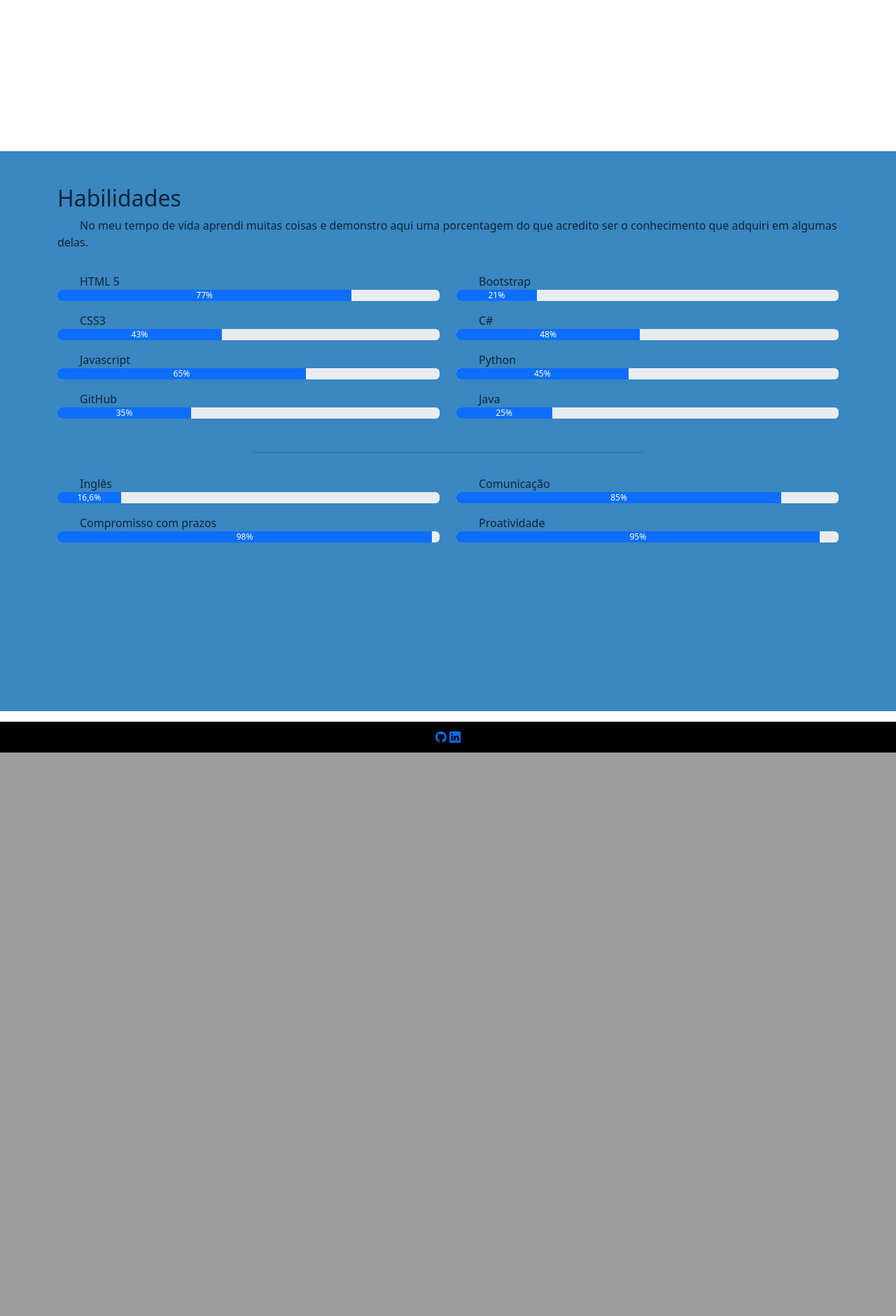
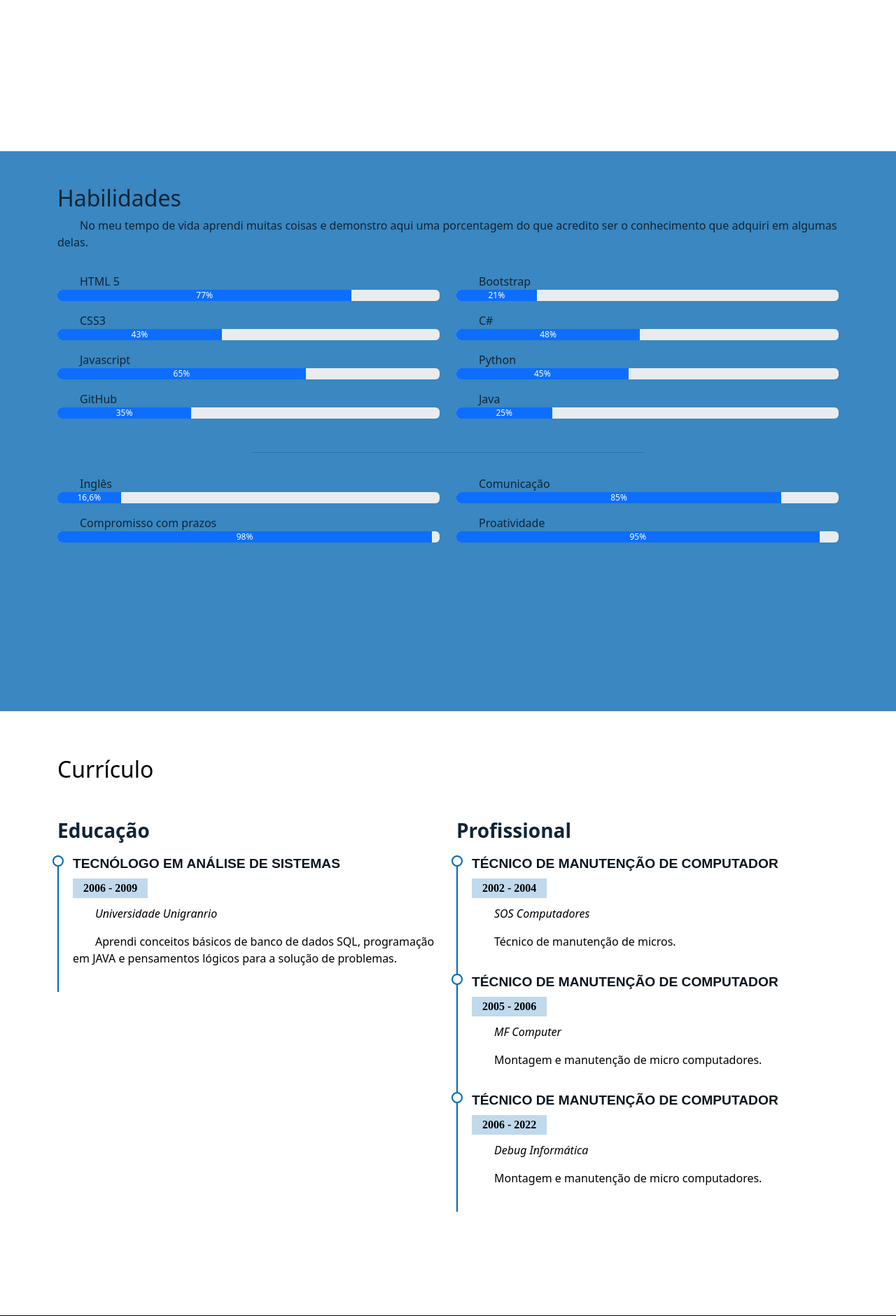
Before and after one commit to Mario-Henrique/Curriculum, a Flask app: page / in a window 1280 px wide. Shown: the part 1480-3360 px from the top of the page at 70% size. Before the commit the page ends 2555 px from the top, so only its background shows below. Run offline with Flask 2, Linux system fonts and the light colour scheme; some libraries are stand-ins or nearby versions; some web fonts are replaced.

Commit message:
Section Curriculo

```diff
--- a/static/style.css
+++ b/static/style.css
@@ -137,6 +137,11 @@ main{
     margin-left: 0;
 }
 
+section{
+    width: 100%;
+    min-height: 100vh;
+}
+
 #credenciais{
     width: 100%;
     height: 100vh;
@@ -170,9 +175,52 @@ main{
     color: var(--cor1);
 }
 
-section{
-    width: 100%;
-    min-height: 100vh;
+.cv .cv-title{
+    margin-top: 20px;
+    margin-bottom: 20px;
+
+    font-weight: 700;
+    color: var(--cor2);
+}
+
+.cv .cv-item{
+    position: relative;
+
+    padding: 0 0 20px 20px;
+    margin-top: -2px;
+
+    border-left: 2px solid var(--cor1);
+}
+
+.cv .cv-item h4{
+    text-transform: uppercase;
+    font: 600 1.2em/1.2em sans-serif;
+    color: #0a1620;
+    margin-bottom: 10px;
+}
+
+.cv .cv-item h5{
+    display: inline-block;
+
+    margin-bottom: 10px;
+    padding: 5px 15px;
+
+    background: #0067b53f;
+    font: 600 1em serif;
+}
+
+.cv .cv-item::before{
+    content: "";
+    position: absolute;
+    top: 0;
+    left: -9px;
+
+    width: 16px;
+    height: 16px;
+
+    border: 2px solid var(--cor1);
+    border-radius: 50%;
+    background: #fff;
 }
 
 footer{
--- a/templates/index.html
+++ b/templates/index.html
@@ -59,7 +59,7 @@
             <div class="col-md-12">
                 <h2 class="pt-3">Sobre</h2>
                 <p>
-                    Recentemente em Janeiro de 2023 fechei um ciclo de 20 anos como técnico em manutenção de micro-computadores. O qual conciliava com os estudos de Bacharelado em Análise de Sistemas no ano de 2002 na universidade do Grande Rio em Duque de Caxias/RJ.
+                    Recentemente em Janeiro de 2023 fechei um ciclo de mais de 20 anos como técnico em manutenção de micro-computadores. O qual conciliava com os estudos de Tecnólogo em Análise de Sistemas no ano de 2006 na universidade Unigranrio em Duque de Caxias/RJ.
                 </p>
                 <p>
                     Tão logo, já começo a me dedicar mais ao que antes era apenas um Hobby, <strong>programação</strong>. Com sede de saber e autodidata, procuro aprender novas tecnologias e criar soluções para problemas cotidianos.
@@ -239,6 +239,60 @@
                 </div>
             </div>
         </section>
+
+        <section id="curriculo" class="mt-5 cv bg-0">
+            <div class="container pb-5">
+                <h2 class="pt-3 pb-4">
+                    Currículo
+                </h2>
+
+                <div class="row">
+                    <div class="col-md-6">
+                        <h3 class="cv-title">Educação</h3>
+
+                        <div class="cv-item">
+                            <h4>Tecnólogo em Análise de Sistemas</h4>
+                            <h5>2006 - 2009</h5>
+                            <p><em>Universidade Unigranrio</em></p>
+                            <p>
+                                Aprendi conceitos básicos de banco de dados SQL, programação em JAVA e pensamentos lógicos para a solução de problemas.
+                            </p>
+                        </div>
+                    </div>
+
+                    <div class="col-md-6">
+                        <h3 class="cv-title">Profissional</h3>
+
+                        <div class="cv-item">
+                            <h4>Técnico de Manutenção de Computador</h4>
+                            <h5>2002 - 2004</h5>
+                            <p><em>SOS Computadores</em></p>
+                            <p>
+                                Técnico de manutenção de micros.
+                            </p>
+                        </div>
+
+                        <div class="cv-item">
+                            <h4>Técnico de Manutenção de Computador</h4>
+                            <h5>2005 - 2006</h5>
+                            <p><em>MF Computer</em></p>
+                            <p>
+                                Montagem e manutenção de micro computadores.
+                            </p>
+                        </div>
+
+                        <div class="cv-item">
+                            <h4>Técnico de Manutenção de Computador</h4>
+                            <h5>2006 - 2022</h5>
+                            <p><em>Debug Informática</em></p>
+                            <p>
+                                Montagem e manutenção de micro computadores.
+                            </p>
+                        </div>
+                    </div>
+                </div>
+            </div>
+        </section>
     </main>
     <footer>
         <nav>
```
